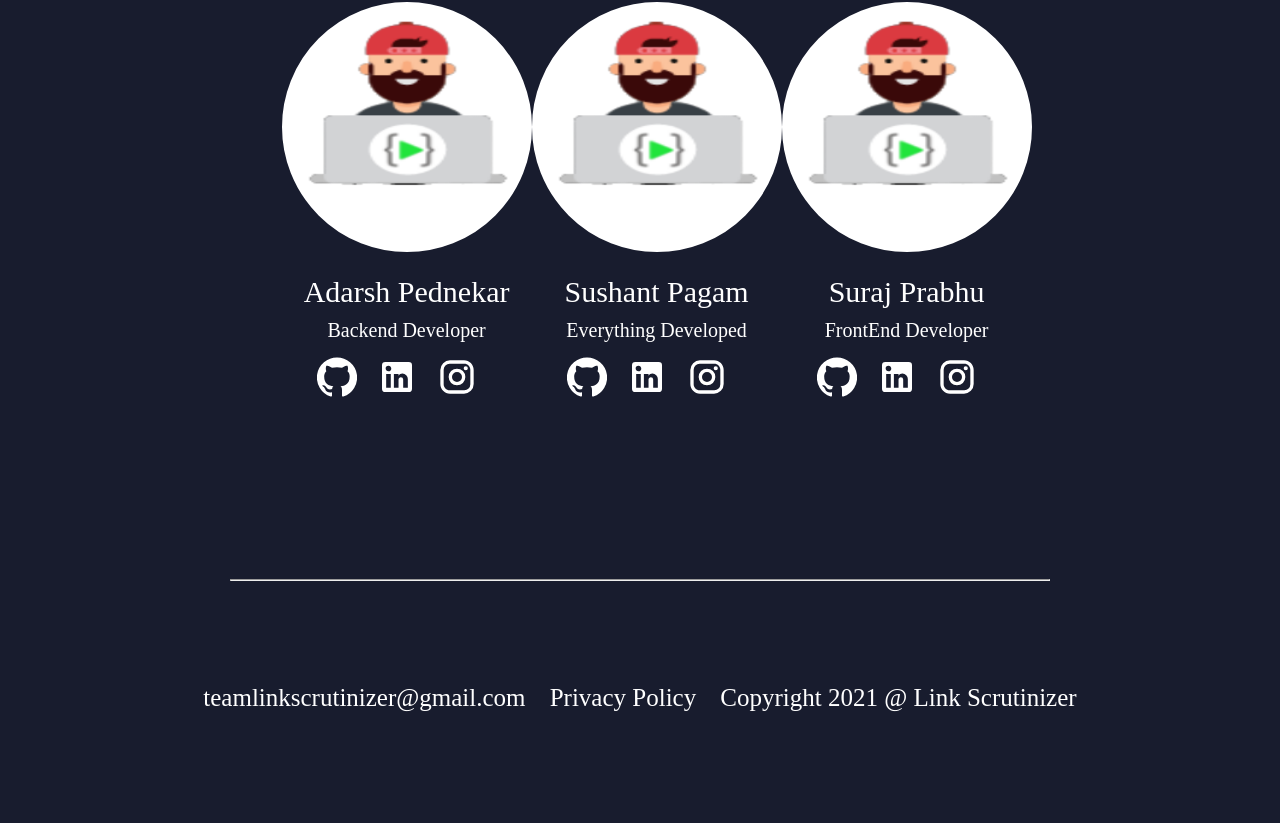
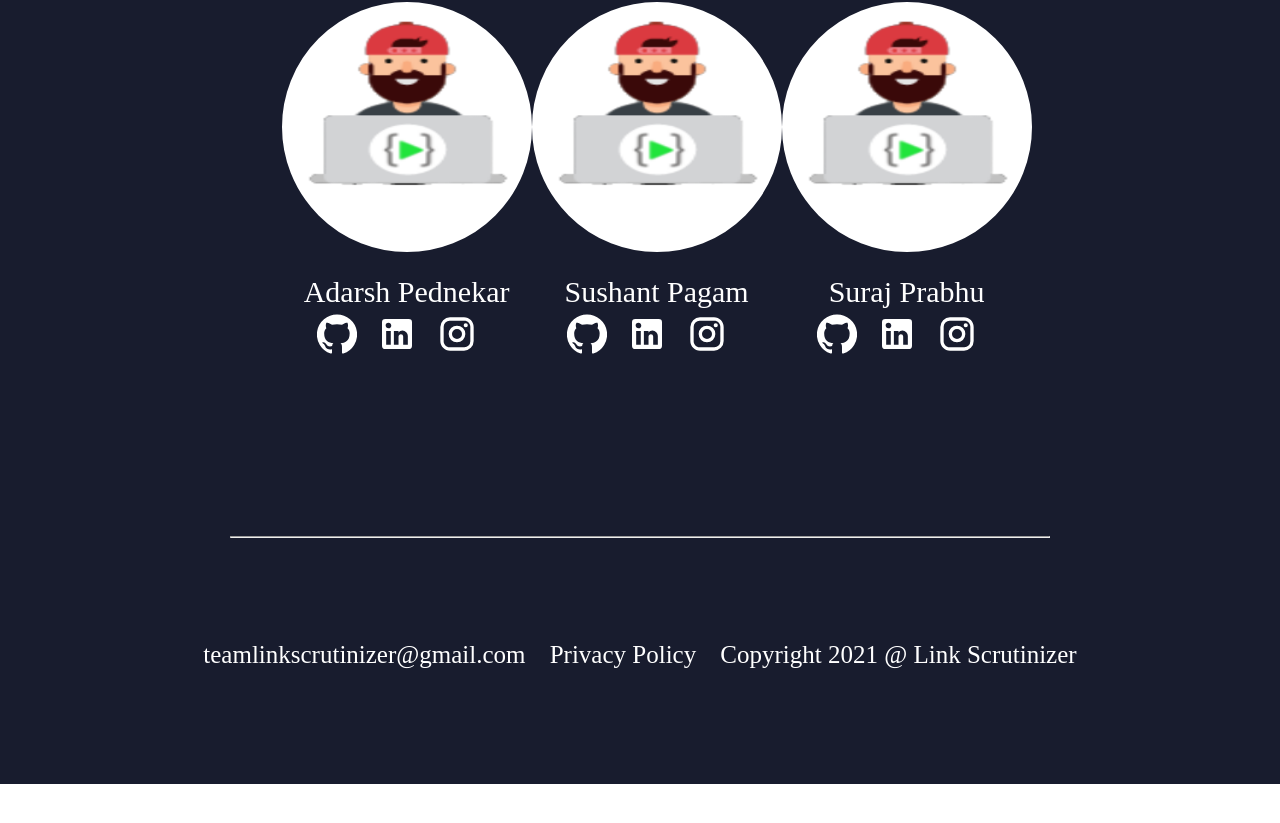
Before and after one commit to sungod12/Link-Scrutinizer, a React (Create React App) app: page / in a window 1280 px wide. Shown: the part 3611-4434 px from the top of the page. After the commit the page ends 4395 px from the top, so only its background shows below. Built offline with nearby package versions, Linux system fonts and the light colour scheme.

Commit message:
minor changes

```diff
--- a/src/Components/Page4.jsx
+++ b/src/Components/Page4.jsx
@@ -45,9 +45,6 @@ const Page4 = () => {
           <div id="member-1">
             <div id="circle-1"><img src={logo} id="mem-logo"/></div>
             <p id="name">Adarsh Pednekar</p>
-            <p id="jtitle" style={{ padding: "10px" }}>
-              Backend Developer
-            </p>
             <div id="logos">
               <GitHubIcon
                 style={{
@@ -75,9 +72,6 @@ const Page4 = () => {
           <div id="member-2">
             <div id="circle-2"><img src={logo} id="mem-logo"/></div>
             <p id="name">Sushant Pagam</p>
-            <p id="jtitle" style={{ padding: "10px" }}>
-              Everything Developed
-            </p>
             <div id="logos">
               <GitHubIcon
                 style={{
@@ -105,9 +99,6 @@ const Page4 = () => {
           <div id="member-3">
             <div id="circle-3"><img src={logo} id="mem-logo"/></div>
             <p id="name">Suraj Prabhu</p>
-            <p id="jtitle" style={{ padding: "10px" }}>
-              FrontEnd Developer
-            </p>
             <div id="logos">
               <GitHubIcon
                 style={{
--- a/src/css/index.css
+++ b/src/css/index.css
@@ -161,6 +161,10 @@ nav .links a {
   }
 }
 @media screen and (min-width: 1920px) {
+  #page2{
+    padding-bottom: 10%;
+    padding-top: 5%;
+  }
   #main-logo {
     width: 450px;
     margin-top: 5px;
@@ -185,8 +189,8 @@ nav .links a {
   }
   #bottom {
     font-size: 2.5rem;
-    margin-bottom: 4%;
-    margin-top: 280px;
+    padding-bottom: 5%;
+    margin-top: 350px;
   }
 
 }
--- a/src/css/page3.css
+++ b/src/css/page3.css
@@ -106,7 +106,7 @@
   }
   #text-2 {
     font-size: 40px;
-    margin-top: 20px;
+    margin-top: 70px;
     width: 540px;
     height: 106px;
   }
--- a/src/css/page4.css
+++ b/src/css/page4.css
@@ -120,8 +120,12 @@ hr{
 #title{
     font-size: 70px;
 }
-#first-para,#second-para,#third-para{
+#first-para,#second-para,#third-para,#last-para{
     font-size: 30px;
+    width: 1680px;
+}
+#text-4{
+    margin-top: 5px;
 }
 #name{
     font-size: 40px;
@@ -144,6 +148,9 @@ hr{
 hr{
     margin:10% 10% 5% 10% ;
 }
+#logos{
+    height: 120px;
+}
 }
 @media screen and (device-width:1440px){
     #first-para,#second-para,#third-para{
```
Also changed, not shown: 10 other files (tests, documents, lock files or other folders).
